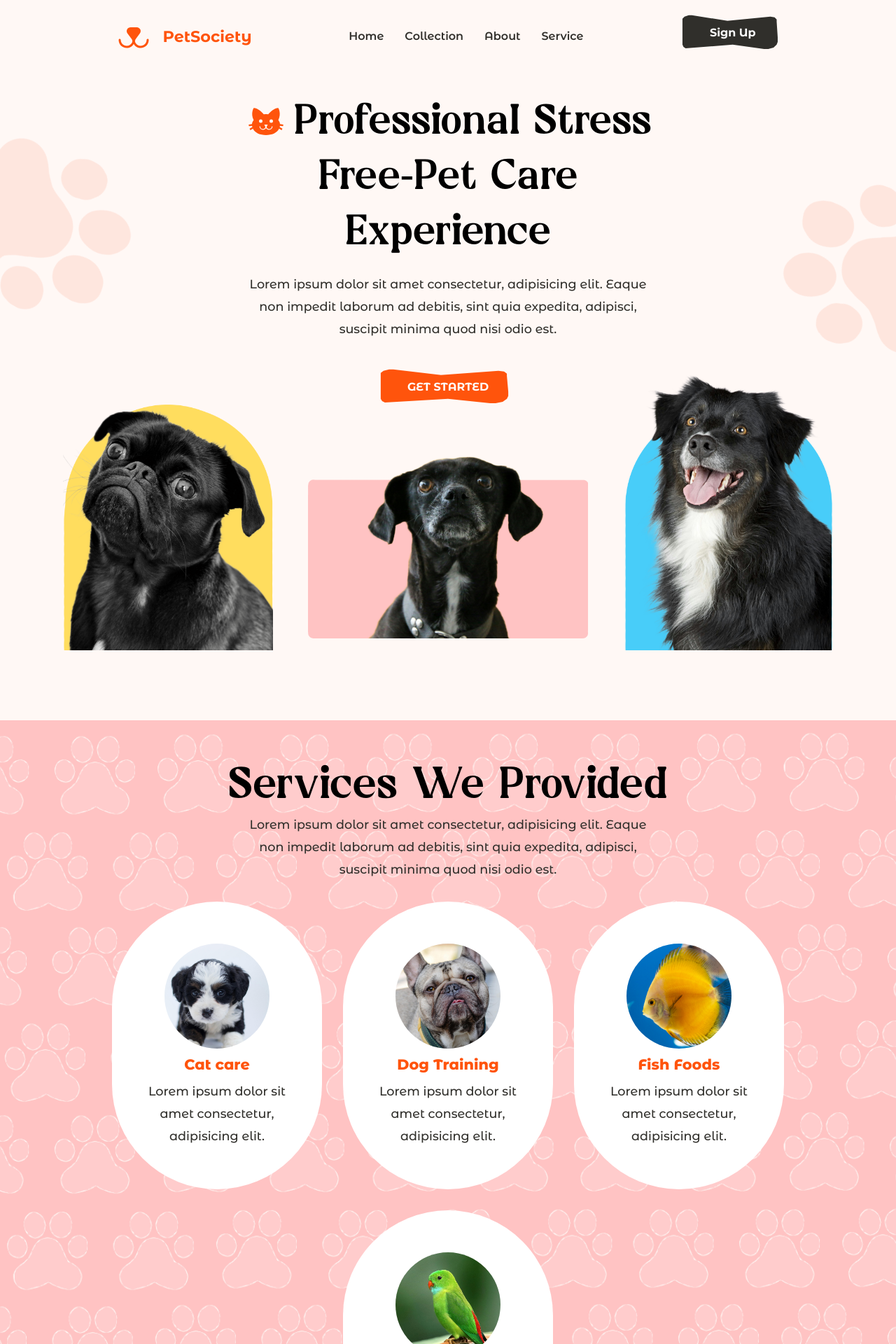
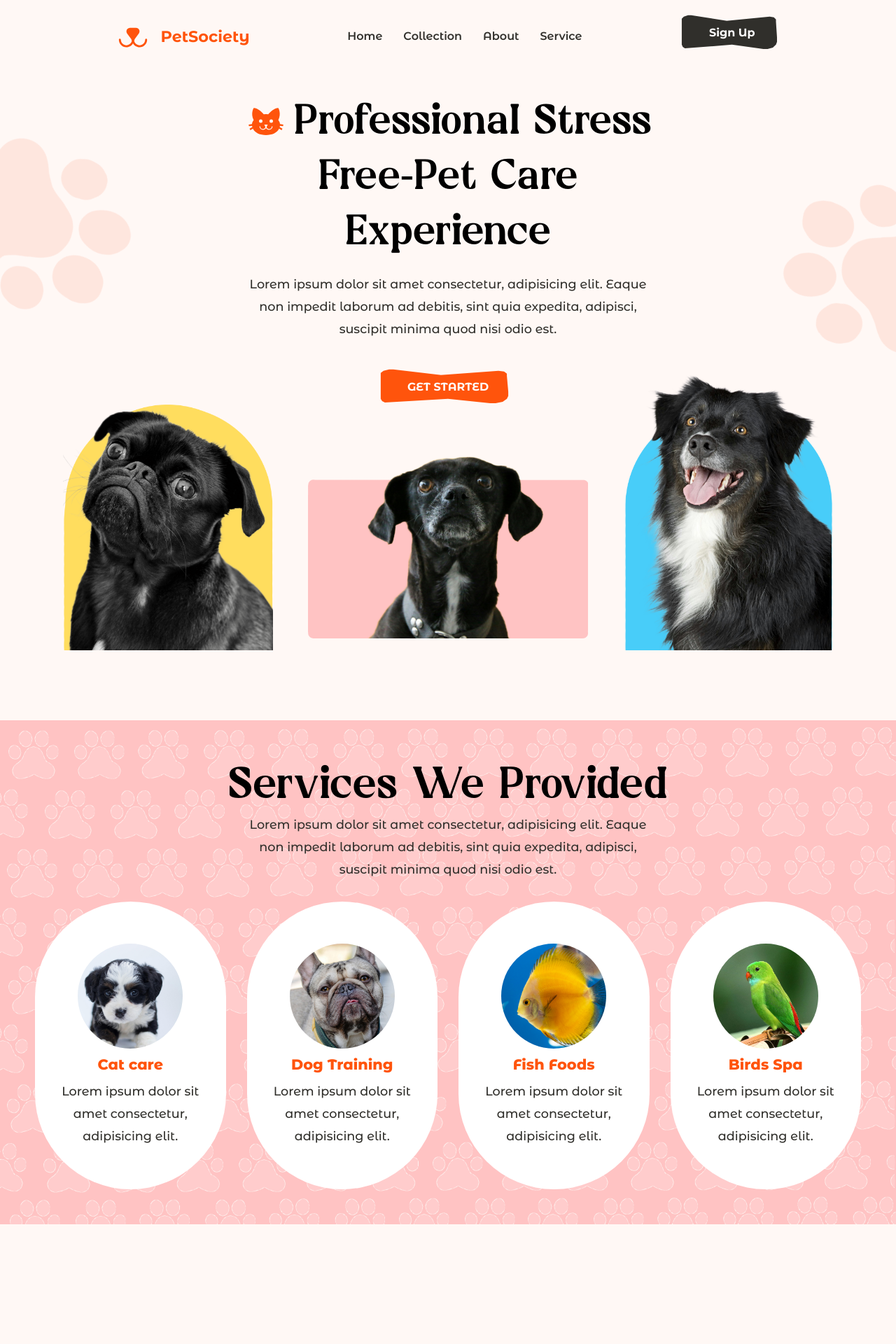
Before and after one commit to Marlon-44/pet-society, a React (Vite) app: page / in a window 1280 px wide. Shown: the top 1920 px of the page at 70% size. After the commit the page ends 1749 px from the top, so only its background shows below. Built offline with nearby package versions, Linux system fonts and the light colour scheme.

Commit message:
actualizacion services section

```diff
--- a/src/App.css
+++ b/src/App.css
@@ -5,7 +5,8 @@
 }
 body{
   background-color: #fff8f5 ;
-  overflow-x: hidden
+  width: 100vw;
+  overflow-x: hidden;
 }
 html, body, *{
   margin: 0;
--- a/src/components/Banner/index.jsx
+++ b/src/components/Banner/index.jsx
@@ -10,6 +10,7 @@ const BannerSection = styled.section`
     justify-content: center;
     box-sizing: border-box;
     margin-top: 30px;
+    overflow-x: hidden;
     `
 
 const FootPrintDecoration__left = styled.img`
--- a/src/components/DescriptionParagraph/index.jsx
+++ b/src/components/DescriptionParagraph/index.jsx
@@ -1,11 +1,16 @@
 import styled from "styled-components";
 
 const Description = styled.p`
-    font-size: 1.1rem;
+    font-size: 0.9rem;
     font-weight: 500;
     color: #302f2b;
-    line-height: 2rem;
+    line-height: 1.5rem;
+    width: 100%;
 
+    @media screen and (min-width: 600px){
+        font-size: 1.1rem;
+        line-height: 2rem
+    }
 `
 
 const DescriptionParagraph = ({text}) =>{
--- a/src/components/Header/index.jsx
+++ b/src/components/Header/index.jsx
@@ -29,7 +29,12 @@ const IconLabel = styled.label`
     }
 
 `
+const Logo = styled.img`
+    width: 40px;
 
+    @media screen and (min-width: 600px){
+    width: 60px;}
+`
 const LogoSection = styled.div`
     display: flex;
     gap: 10px;
@@ -79,7 +84,7 @@ const Header = ()=>{
         <HeaderContainer>
             <Nav>
                 <LogoSection>
-                    <img src="./assets/logo.svg" alt="" />
+                    <Logo src="./assets/logo.svg" alt="" />
                     <IconLabel>PetSociety</IconLabel>
                 </LogoSection>
                 <BurgerMenu src="assets/menu.svg" alt=""/>
--- a/src/components/ServiceCard/index.jsx
+++ b/src/components/ServiceCard/index.jsx
@@ -2,7 +2,7 @@ import styled from "styled-components";
 import DescriptionParagraph from "../DescriptionParagraph";
 
 const Card = styled.div`
-    width: 300px;
+    min-width: 200px;
     background-color: #FFFFFF;
     display: flex;
     flex-direction: column;
@@ -15,21 +15,35 @@ const Card = styled.div`
     border-bottom-left-radius: 150px;
     border-bottom-right-radius: 150px;
     text-align: center;
+    @media screen and (min-width: 600px){
+        width: 300px
+    }
 `;
 const CardImage = styled.div`
     background-size: cover;
     background-position: center;
     border-radius: 100%;
-    width: 150px;
-    height: 150px;
+    width: 100px;
+    height:100px;
+    @media screen and (min-width: 600px){
+        width: 150px;
+        height: 150px;
+    }
 `
 const CardTitle = styled.h3`
-    font-size: 1.3rem;
+    font-size: 1rem;
     color: #ff540c;
     font-weight: 800;
+
+    @media screen and (min-width: 600px){
+        font-size: 1.3rem;
+    }
 `
 const DescriptionContainer = styled.div`
     width: 80%;
+    @media screen and (min-width: 600px){
+        widht: 100%
+    }
 `
 
 const ServiceCard = ({img, title, description}) => {
--- a/src/components/ServicesSection/index.jsx
+++ b/src/components/ServicesSection/index.jsx
@@ -12,20 +12,30 @@ const Services = styled.section`
     flex-direction: column;
     justify-content: center;
     align-items: center;
-    padding: 50px ;
+    padding: 50px 10px;
+    @media screen and (min-width: 600px){
+        padding: 50px;
+    }
 `
 
 const CardSection = styled.section`
     display: flex;
-    flex-wrap: wrap;
     gap: 30px;
     margin-top: 30px;
     width: 100%;
-    justify-content: center;
-`
+    overflow-x: scroll;
+    @media screen and (min-width: 600px){
+        overflow-x: hidden;
+        justify-content: center;
+    }`
+
 const DescriptionContainer = styled.div`
-    width: 50%;
-    text-align: center`
+    width: 100%;
+    text-align: center;
+    @media screen and (min-width: 600px){
+        width: 50%;
+    }`
+
 const ServicesSection = ()=>{
     return(
         <Services>
--- a/src/components/Title/index.jsx
+++ b/src/components/Title/index.jsx
@@ -2,8 +2,13 @@ import styled from "styled-components";
 
 const SectionName = styled.h2`
     font-family: 'Silk Display', sans-serif;
-    font-size: 4rem;
+    font-size: 2.5rem;
     font-weight: 400;
+    text-align: center;
+    @media screen and (min-width: 600px){
+        font-size: 4rem;
+    }
+
 `
 const Title = ({text})=>{
     return(
--- a/src/index.css
+++ b/src/index.css
@@ -7,4 +7,5 @@
 body {
   margin: 0;
   padding: 0;
+  max-width: 100vw;
 }
```
Also changed, not shown: src/components/Footer/index.jsx (+15 -0 lines).
